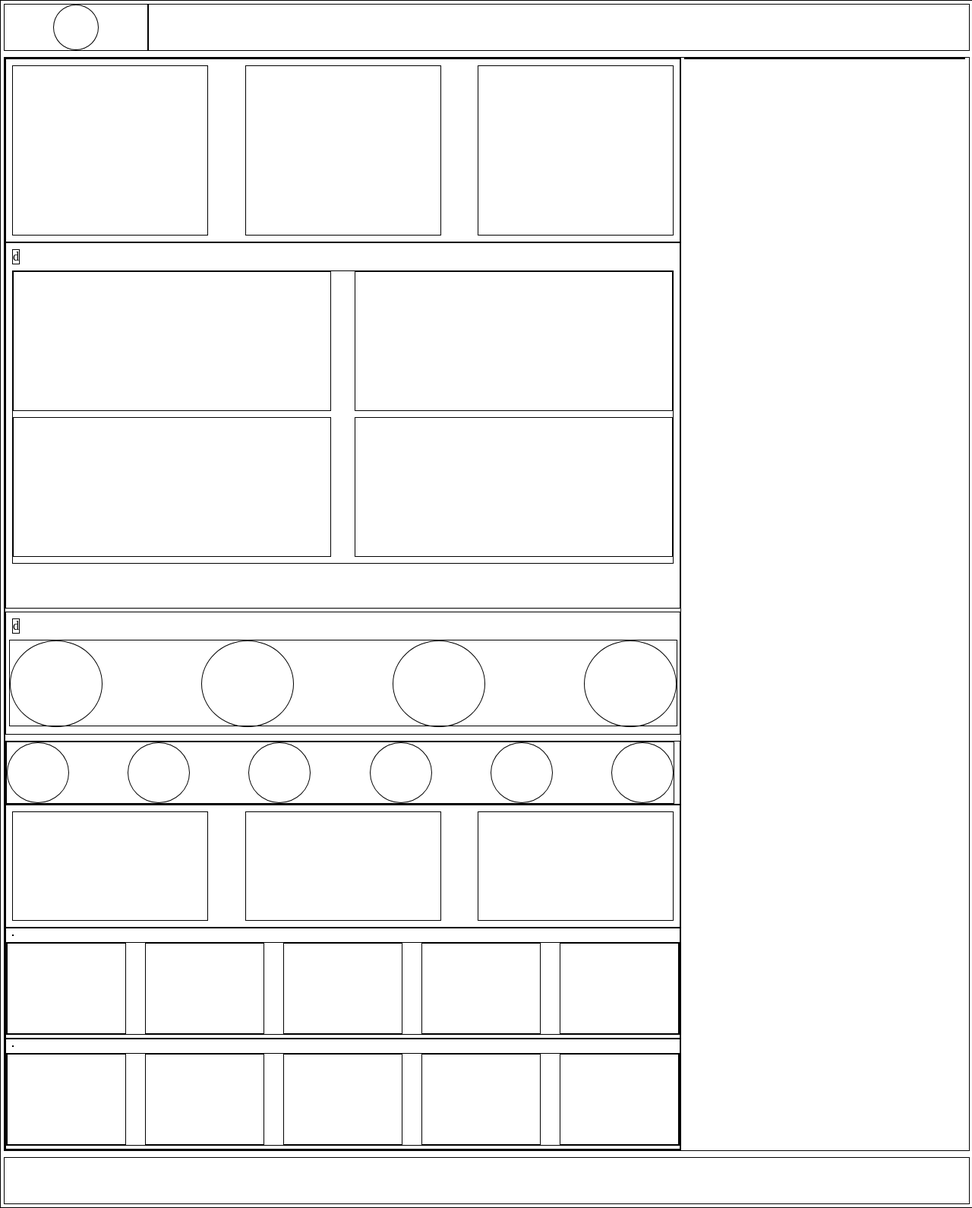
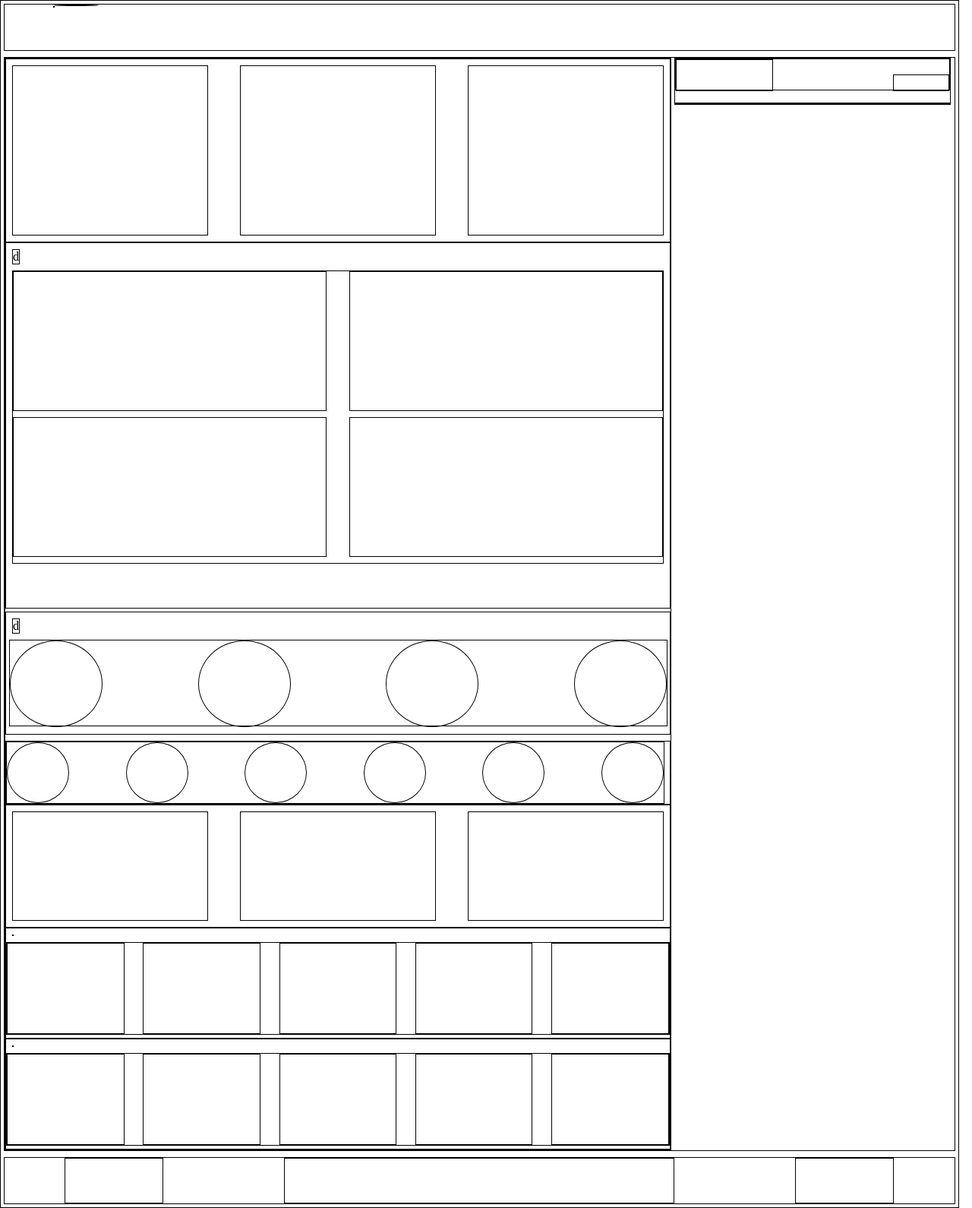
Before and after one commit to SaarthakGitHub/MusicPlayer, a plain HTML site: page index.html in a window 1280 px wide. Shown: the whole page at 76% size. Drawn offline with Linux system fonts and the light colour scheme.

Commit message:
Right pane left

```diff
--- a/index.css
+++ b/index.css
@@ -3,20 +3,20 @@
 }
 body{
     margin: 0;
+
 }
 .d-flex{
     display: flex;
 }
 #outer-box{
     height: fit-content;
-    width: 100vw;
+    width: 98.5vw;
     display: flex;
     flex-direction: column;
 }
 .bar{
     margin: 0.5vh;
     height: 7.5vh;
-    display: flex;
 }
 #logo{
     border-radius: 50%;
@@ -121,4 +121,41 @@ body{
 #right-section{
     width: 29%;
 }
+#right-head{
+    justify-content: space-between;
+    height: 5vh;
+}
+#first-head{
+    height: inherit;
+    width: 35%
+}
+#second-head{
+    position: relative;
+    top: 50%;
+    height: 50%;
+    width: 20%;
+}
+#queue-list{
+    margin-top: 2vh;
+
+}
+.queue-box{
+    height: 5vh;
+    justify-content:space-between
+    align-items: center;
+}
+
 /* Lower bar */
+#lower-box{
+    justify-content: space-around;
+}
+#left-box{
+    width: 10vw;
+}
+#midle-box{
+    width: 40vw;
+
+}
+#right-box{
+    width: 10vw;
+}
--- a/index.html
+++ b/index.html
@@ -74,10 +74,22 @@
                     </div>
                 </div>
             </div>
-            <div id="right-section" class="box d-aside"></div>
+            <div id="right-section" class="box d-aside">
+                <div id="right-head" class="box d-flex">
+                    <div id="first-head" class="box"></div>
+                    <div id="second-head" class="box"></div>
+                </div>
+                <div id="queue-list" class="box">
+
+                </div>
+            </div>
         </aside>
         </div>
-        <div id="lower-box" class="box bar"></div>
+        <div id="lower-box" class="box bar d-flex">
+            <div id="left-box" class="box"></div>
+            <div id="midle-box" class="box"></div>
+            <div id="right-box" class="box"></div>
+        </div>
     </div>
 </body>
 </html>
```
